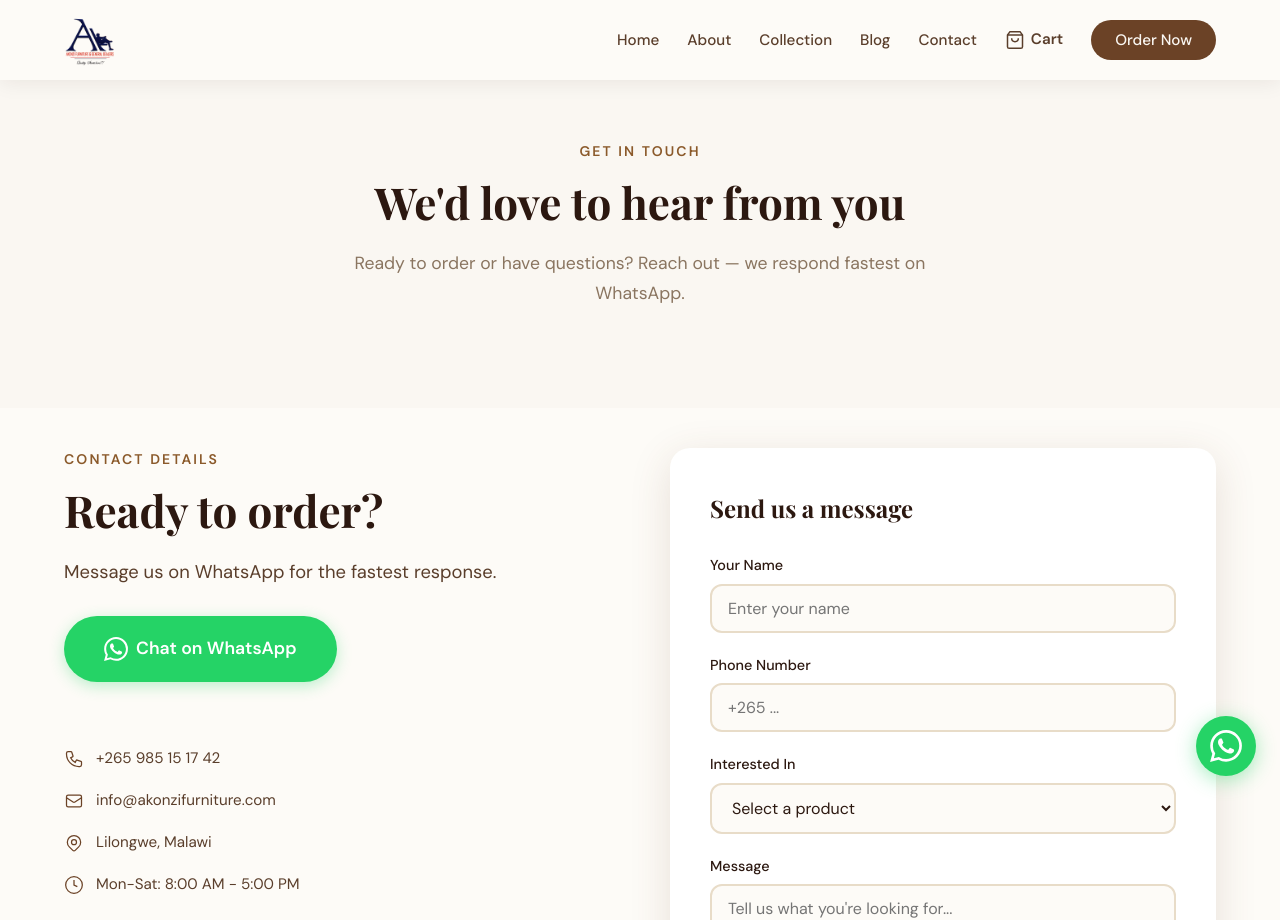
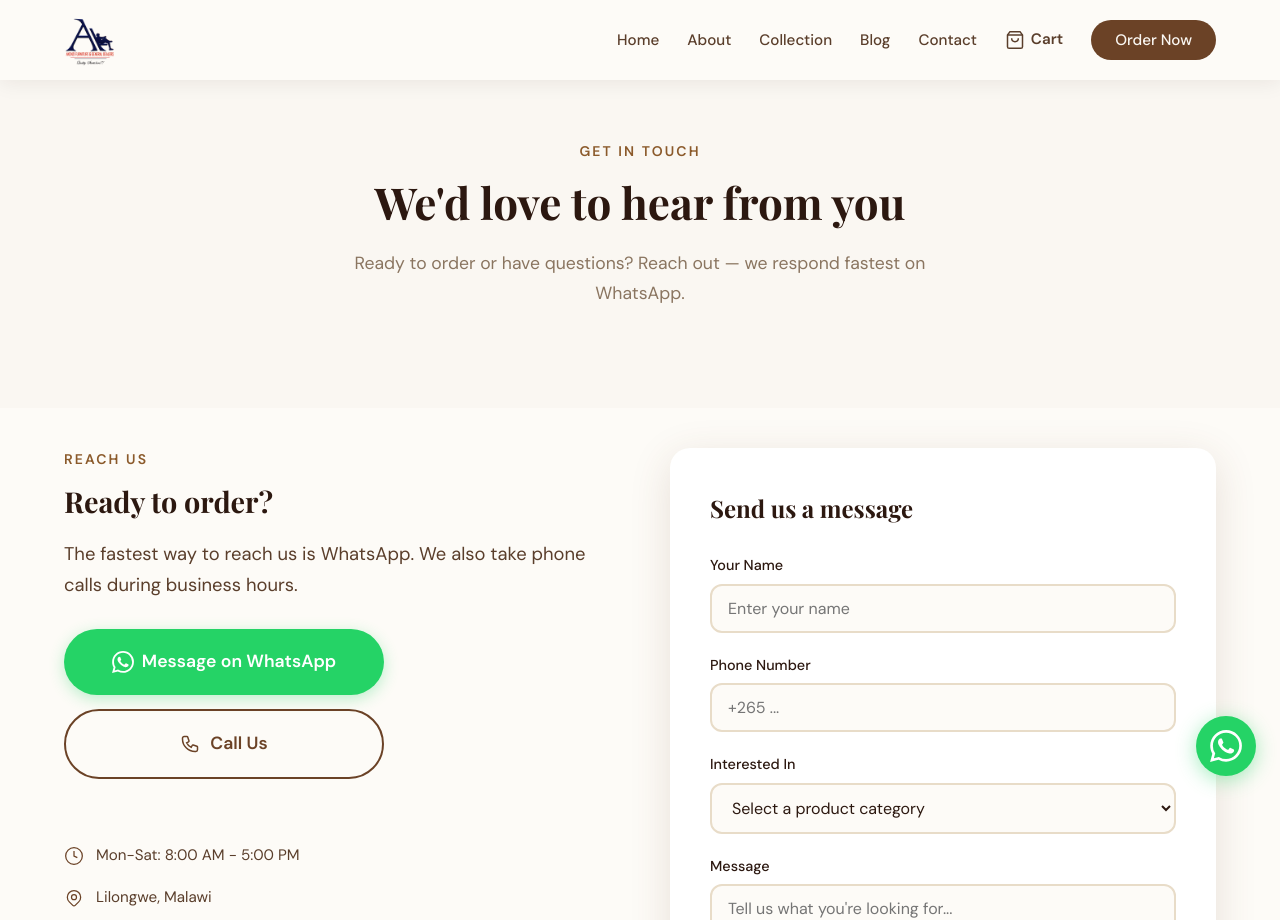
Before and after one commit to geniuspulse/akonzi-sofa-furniture, a Next.js app: page /contact in a window 1280 px wide. Shown: the top 920 px of the page. Built offline with nearby package versions, Linux system fonts and the light colour scheme.

Commit message:
Product card buttons: View + Order. Footer: remove raw contacts. Contact page: WhatsApp/Call CTAs only, no exposed numbers/email

```diff
--- a/src/components/ContactClient.js
+++ b/src/components/ContactClient.js
@@ -1,6 +1,5 @@
 'use client';
 import { useState } from 'react';
-import Link from 'next/link';
 
 export default function ContactClient({ settings }) {
   const [form, setForm] = useState({ name: '', phone: '', product: '', message: '' });
@@ -12,10 +11,11 @@ export default function ContactClient({ settings }) {
     msg += `Phone: ${form.phone}\n`;
     if (form.product) msg += `Interested in: ${form.product}\n`;
     if (form.message) msg += `Message: ${form.message}\n`;
-    window.open(`https://wa.me/${settings.whatsapp}?text=${encodeURIComponent(msg)}`, '_blank');
+    window.open(`https://wa.me/${settings.whatsapp}?text=${encodeURIComponent(msg)}`, '_blank', 'noopener,noreferrer');
   };
 
-  const waLink = `https://wa.me/${settings.whatsapp}?text=${encodeURIComponent(`Hello ${settings.name}! I'd like to place an order.`)}`;
+  const waOrderLink = `https://wa.me/${settings.whatsapp}?text=${encodeURIComponent(`Hello ${settings.name}! I'd like to place an order.`)}`;
+  const waCallLink = `tel:${settings.phone}`;
 
   return (
     <main>
@@ -28,44 +28,68 @@ export default function ContactClient({ settings }) {
           </div>
         </div>
       </section>
+
       <section className="section section-warm" style={{ paddingTop: '40px' }}>
         <div className="container">
           <div className="contact-grid">
+
+            {/* Left: CTA buttons + hours + socials */}
             <div>
-              <p className="section-eyebrow">Contact Details</p>
-              <h2 className="section-title">Ready to order?</h2>
-              <p className="contact-lead">Message us on WhatsApp for the fastest response.</p>
-              <a href={waLink} className="btn btn-whatsapp btn-large" target="_blank" rel="noopener" style={{ marginBottom: '32px', display: 'inline-flex' }}>
-                <svg width="24" height="24" viewBox="0 0 24 24" fill="currentColor"><path d="M17.472 14.382c-.297-.149-1.758-.867-2.03-.967-.273-.099-.471-.148-.67.15-.197.297-.767.966-.94 1.164-.173.199-.347.223-.644.075-.297-.149-1.255-.463-2.39-1.475-.883-.788-1.48-1.761-1.653-2.059-.173-.297-.018-.458.13-.606.134-.133.298-.347.446-.52.149-.174.198-.298.298-.497.099-.198.05-.371-.025-.52-.075-.149-.669-1.612-.916-2.207-.242-.579-.487-.5-.669-.51-.173-.008-.371-.01-.57-.01-.198 0-.52.074-.792.372-.272.297-1.04 1.016-1.04 2.479 0 1.462 1.065 2.875 1.213 3.074.149.198 2.096 3.2 5.077 4.487.709.306 1.262.489 1.694.625.712.227 1.36.195 1.872.118.571-.085 1.758-.719 2.006-1.413.248-.694.248-1.289.173-1.413-.074-.124-.272-.198-.57-.347m-5.421 7.403h-.004a9.87 9.87 0 01-5.031-1.378l-.361-.214-3.741.982.998-3.648-.235-.374a9.86 9.86 0 01-1.51-5.26c.001-5.45 4.436-9.884 9.888-9.884 2.64 0 5.122 1.03 6.988 2.898a9.825 9.825 0 012.893 6.994c-.003 5.45-4.437 9.884-9.885 9.884m8.413-18.297A11.815 11.815 0 0012.05 0C5.495 0 .16 5.335.157 11.892c0 2.096.547 4.142 1.588 5.945L.057 24l6.305-1.654a11.882 11.882 0 005.683 1.448h.005c6.554 0 11.89-5.335 11.893-11.893a11.821 11.821 0 00-3.48-8.413z"/></svg>
-                Chat on WhatsApp
+              <p className="section-eyebrow">Reach Us</p>
+              <h2 className="section-title" style={{ fontSize: '1.8rem' }}>Ready to order?</h2>
+              <p className="contact-lead" style={{ marginBottom: '28px' }}>
+                The fastest way to reach us is WhatsApp. We also take phone calls during business hours.
+              </p>
+
+              {/* Primary CTA — WhatsApp */}
+              <a href={waOrderLink} className="btn btn-whatsapp btn-large" target="_blank" rel="noopener noreferrer" style={{ display: 'inline-flex', marginBottom: '14px', width: '100%', maxWidth: '320px' }}>
+                <svg width="22" height="22" viewBox="0 0 24 24" fill="currentColor" style={{ flexShrink: 0 }}>
+                  <path d="M17.472 14.382c-.297-.149-1.758-.867-2.03-.967-.273-.099-.471-.148-.67.15-.197.297-.767.966-.94 1.164-.173.199-.347.223-.644.075-.297-.149-1.255-.463-2.39-1.475-.883-.788-1.48-1.761-1.653-2.059-.173-.297-.018-.458.13-.606.134-.133.298-.347.446-.52.149-.174.198-.298.298-.497.099-.198.05-.371-.025-.52-.075-.149-.669-1.612-.916-2.207-.242-.579-.487-.5-.669-.51-.173-.008-.371-.01-.57-.01-.198 0-.52.074-.792.372-.272.297-1.04 1.016-1.04 2.479 0 1.462 1.065 2.875 1.213 3.074.149.198 2.096 3.2 5.077 4.487.709.306 1.262.489 1.694.625.712.227 1.36.195 1.872.118.571-.085 1.758-.719 2.006-1.413.248-.694.248-1.289.173-1.413-.074-.124-.272-.198-.57-.347m-5.421 7.403h-.004a9.87 9.87 0 01-5.031-1.378l-.361-.214-3.741.982.998-3.648-.235-.374a9.86 9.86 0 01-1.51-5.26c.001-5.45 4.436-9.884 9.888-9.884 2.64 0 5.122 1.03 6.988 2.898a9.825 9.825 0 012.893 6.994c-.003 5.45-4.437 9.884-9.885 9.884m8.413-18.297A11.815 11.815 0 0012.05 0C5.495 0 .16 5.335.157 11.892c0 2.096.547 4.142 1.588 5.945L.057 24l6.305-1.654a11.882 11.882 0 005.683 1.448h.005c6.554 0 11.89-5.335 11.893-11.893a11.821 11.821 0 00-3.48-8.413z"/>
+                </svg>
+                Message on WhatsApp
               </a>
+
+              {/* Secondary CTA — Phone call (no number displayed) */}
+              <br />
+              <a href={waCallLink} className="btn btn-outline btn-large" style={{ display: 'inline-flex', alignItems: 'center', gap: '10px', marginBottom: '32px', width: '100%', maxWidth: '320px' }}>
+                <svg width="20" height="20" viewBox="0 0 24 24" fill="none" stroke="currentColor" strokeWidth="1.8" style={{ flexShrink: 0 }}>
+                  <path d="M3 5a2 2 0 012-2h3.28a1 1 0 01.948.684l1.498 4.493a1 1 0 01-.502 1.21l-2.257 1.13a11.042 11.042 0 005.516 5.516l1.13-2.257a1 1 0 011.21-.502l4.493 1.498a1 1 0 01.684.949V19a2 2 0 01-2 2h-1C9.716 21 3 14.284 3 6V5z"/>
+                </svg>
+                Call Us
+              </a>
+
+              {/* Hours — no raw numbers */}
               <div className="contact-details">
                 <div className="contact-item">
-                  <svg width="20" height="20" viewBox="0 0 24 24" fill="none" stroke="currentColor" strokeWidth="1.5"><path d="M3 5a2 2 0 012-2h3.28a1 1 0 01.948.684l1.498 4.493a1 1 0 01-.502 1.21l-2.257 1.13a11.042 11.042 0 005.516 5.516l1.13-2.257a1 1 0 011.21-.502l4.493 1.498a1 1 0 01.684.949V19a2 2 0 01-2 2h-1C9.716 21 3 14.284 3 6V5z"/></svg>
-                  <a href={`tel:${settings.phone}`} style={{ color: 'inherit' }}>{settings.phone}</a>
+                  <svg width="20" height="20" viewBox="0 0 24 24" fill="none" stroke="currentColor" strokeWidth="1.5">
+                    <circle cx="12" cy="12" r="10"/><path d="M12 6v6l4 2"/>
+                  </svg>
+                  <span>{settings.hours || 'Mon–Sat: 8:00 AM – 5:00 PM'}</span>
                 </div>
                 <div className="contact-item">
-                  <svg width="20" height="20" viewBox="0 0 24 24" fill="none" stroke="currentColor" strokeWidth="1.5"><path d="M3 8l7.89 5.26a2 2 0 002.22 0L21 8M5 19h14a2 2 0 002-2V7a2 2 0 00-2-2H5a2 2 0 00-2 2v10a2 2 0 002 2z"/></svg>
-                  <a href={`mailto:${settings.email}`} style={{ color: 'inherit' }}>{settings.email}</a>
-                </div>
-                <div className="contact-item">
-                  <svg width="20" height="20" viewBox="0 0 24 24" fill="none" stroke="currentColor" strokeWidth="1.5"><path d="M17.657 16.657L13.414 20.9a1.998 1.998 0 01-2.827 0l-4.244-4.243a8 8 0 1111.314 0z"/><path d="M15 11a3 3 0 11-6 0 3 3 0 016 0z"/></svg>
-                  <span>{settings.address}</span>
-                </div>
-                <div className="contact-item">
-                  <svg width="20" height="20" viewBox="0 0 24 24" fill="none" stroke="currentColor" strokeWidth="1.5"><circle cx="12" cy="12" r="10"/><path d="M12 6v6l4 2"/></svg>
-                  <span>{settings.hours}</span>
+                  <svg width="20" height="20" viewBox="0 0 24 24" fill="none" stroke="currentColor" strokeWidth="1.5">
+                    <path d="M17.657 16.657L13.414 20.9a1.998 1.998 0 01-2.827 0l-4.244-4.243a8 8 0 1111.314 0z"/>
+                    <path d="M15 11a3 3 0 11-6 0 3 3 0 016 0z"/>
+                  </svg>
+                  <span>{settings.location || 'Lilongwe, Malawi'}</span>
                 </div>
               </div>
+
+              {/* Social icons only — no raw handles/numbers */}
               <div className="contact-socials" style={{ marginTop: '24px' }}>
-                <a href={settings.facebook} target="_blank" rel="noopener" aria-label="Facebook">
+                <a href={settings.facebook} target="_blank" rel="noopener noreferrer" aria-label="Facebook">
                   <svg width="24" height="24" viewBox="0 0 24 24" fill="currentColor"><path d="M24 12.073c0-6.627-5.373-12-12-12s-12 5.373-12 12c0 5.99 4.388 10.954 10.125 11.854v-8.385H7.078v-3.47h3.047V9.43c0-3.007 1.792-4.669 4.533-4.669 1.312 0 2.686.235 2.686.235v2.953H15.83c-1.491 0-1.956.925-1.956 1.874v2.25h3.328l-.532 3.47h-2.796v8.385C19.612 23.027 24 18.062 24 12.073z"/></svg>
                 </a>
-                <a href={settings.instagram} target="_blank" rel="noopener" aria-label="Instagram">
+                <a href={settings.instagram} target="_blank" rel="noopener noreferrer" aria-label="Instagram">
                   <svg width="24" height="24" viewBox="0 0 24 24" fill="currentColor"><path d="M12 2.163c3.204 0 3.584.012 4.85.07 3.252.148 4.771 1.691 4.919 4.919.058 1.265.069 1.645.069 4.849 0 3.205-.012 3.584-.069 4.849-.149 3.225-1.664 4.771-4.919 4.919-1.266.058-1.644.07-4.85.07-3.204 0-3.584-.012-4.849-.07-3.26-.149-4.771-1.699-4.919-4.92-.058-1.265-.07-1.644-.07-4.849 0-3.204.013-3.583.07-4.849.149-3.227 1.664-4.771 4.919-4.919 1.266-.057 1.645-.069 4.849-.069zm0-2.163c-3.259 0-3.667.014-4.947.072-4.358.2-6.78 2.618-6.98 6.98-.059 1.281-.073 1.689-.073 4.948 0 3.259.014 3.668.072 4.948.2 4.358 2.618 6.78 6.98 6.98 1.281.058 1.689.072 4.948.072 3.259 0 3.668-.014 4.948-.072 4.354-.2 6.782-2.618 6.979-6.98.059-1.28.073-1.689.073-4.948 0-3.259-.014-3.667-.072-4.947-.196-4.354-2.617-6.78-6.979-6.98-1.281-.059-1.69-.073-4.949-.073zm0 5.838c-3.403 0-6.162 2.759-6.162 6.162s2.759 6.163 6.162 6.163 6.162-2.759 6.162-6.163c0-3.403-2.759-6.162-6.162-6.162zm0 10.162c-2.209 0-4-1.79-4-4 0-2.209 1.791-4 4-4s4 1.791 4 4c0 2.21-1.791 4-4 4zm6.406-11.845c-.796 0-1.441.645-1.441 1.44s.645 1.44 1.441 1.44c.795 0 1.439-.645 1.439-1.44s-.644-1.44-1.439-1.44z"/></svg>
+                </a>
+                <a href={waOrderLink} target="_blank" rel="noopener noreferrer" aria-label="WhatsApp">
+                  <svg width="24" height="24" viewBox="0 0 24 24" fill="currentColor"><path d="M17.472 14.382c-.297-.149-1.758-.867-2.03-.967-.273-.099-.471-.148-.67.15-.197.297-.767.966-.94 1.164-.173.199-.347.223-.644.075-.297-.149-1.255-.463-2.39-1.475-.883-.788-1.48-1.761-1.653-2.059-.173-.297-.018-.458.13-.606.134-.133.298-.347.446-.52.149-.174.198-.298.298-.497.099-.198.05-.371-.025-.52-.075-.149-.669-1.612-.916-2.207-.242-.579-.487-.5-.669-.51-.173-.008-.371-.01-.57-.01-.198 0-.52.074-.792.372-.272.297-1.04 1.016-1.04 2.479 0 1.462 1.065 2.875 1.213 3.074.149.198 2.096 3.2 5.077 4.487.709.306 1.262.489 1.694.625.712.227 1.36.195 1.872.118.571-.085 1.758-.719 2.006-1.413.248-.694.248-1.289.173-1.413-.074-.124-.272-.198-.57-.347m-5.421 7.403h-.004a9.87 9.87 0 01-5.031-1.378l-.361-.214-3.741.982.998-3.648-.235-.374a9.86 9.86 0 01-1.51-5.26c.001-5.45 4.436-9.884 9.888-9.884 2.64 0 5.122 1.03 6.988 2.898a9.825 9.825 0 012.893 6.994c-.003 5.45-4.437 9.884-9.885 9.884m8.413-18.297A11.815 11.815 0 0012.05 0C5.495 0 .16 5.335.157 11.892c0 2.096.547 4.142 1.588 5.945L.057 24l6.305-1.654a11.882 11.882 0 005.683 1.448h.005c6.554 0 11.89-5.335 11.893-11.893a11.821 11.821 0 00-3.48-8.413z"/></svg>
                 </a>
               </div>
             </div>
+
+            {/* Right: contact form (sends via WhatsApp, no email) */}
             <div className="contact-form-wrap">
               <h3 className="form-title">Send us a message</h3>
               <form onSubmit={handleSubmit}>
@@ -80,23 +104,25 @@ export default function ContactClient({ settings }) {
                 <div className="form-group">
                   <label>Interested In</label>
                   <select value={form.product} onChange={e => setForm(p => ({...p, product: e.target.value}))}>
-                    <option value="">Select a product</option>
-                    <option>3-Seater Sofa — MWK 16,000</option>
-                    <option>3+2+ Seater Sofa Set — MWK 26,000</option>
-                    <option>3+1+1 Seater Sofa Set — MWK 26,000</option>
-                    <option>Dining Set — Price on request</option>
-                    <option>Coffee Table — Price on request</option>
-                    <option>Upholstered Bed Frame — Price on request</option>
+                    <option value="">Select a product category</option>
+                    <option>Sofa / Sofa Set</option>
+                    <option>Dining Set</option>
+                    <option>Coffee Table</option>
+                    <option>Bed Frame</option>
                     <option>Custom Order</option>
+                    <option>Other</option>
                   </select>
                 </div>
                 <div className="form-group">
                   <label>Message</label>
                   <textarea rows={4} placeholder="Tell us what you're looking for..." value={form.message} onChange={e => setForm(p => ({...p, message: e.target.value}))} />
                 </div>
-                <button type="submit" className="btn btn-primary btn-full">Send via WhatsApp</button>
+                <button type="submit" className="btn btn-primary btn-full">
+                  Send via WhatsApp
+                </button>
               </form>
             </div>
+
           </div>
         </div>
       </section>
--- a/src/components/ProductCard.js
+++ b/src/components/ProductCard.js
@@ -110,7 +110,7 @@ export default function ProductCard({ product }) {
                 color: 'var(--brown)',
               }}
             >
-              View Details
+              View
             </Link>
             <button
               onClick={handleAddToCart}
@@ -122,7 +122,7 @@ export default function ProductCard({ product }) {
                   : { background: 'var(--brown)', color: '#fff' }
               }
             >
-              {added ? 'Added!' : 'Add to Cart'}
+              {added ? 'Added' : 'Order'}
             </button>
           </div>
         </div>
```
Also changed, not shown: src/components/Footer.js (+3 -4 lines).
